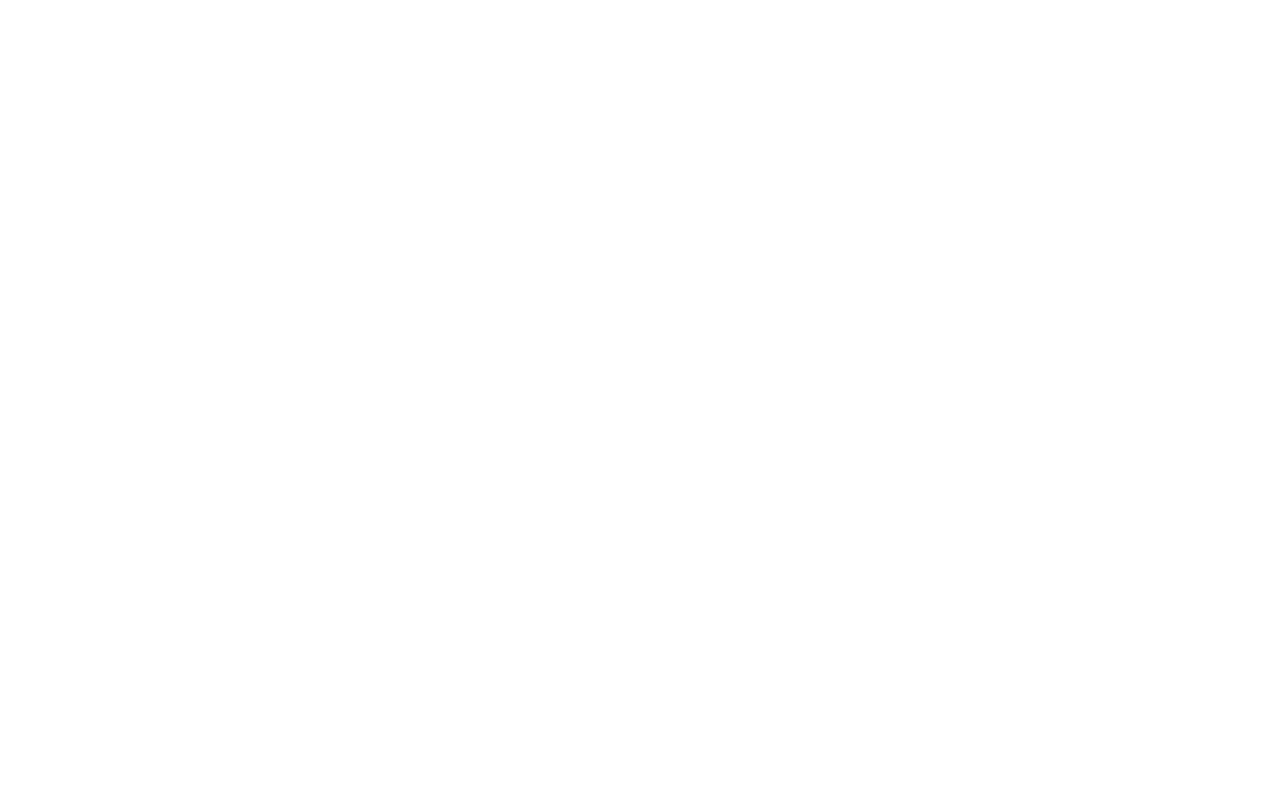
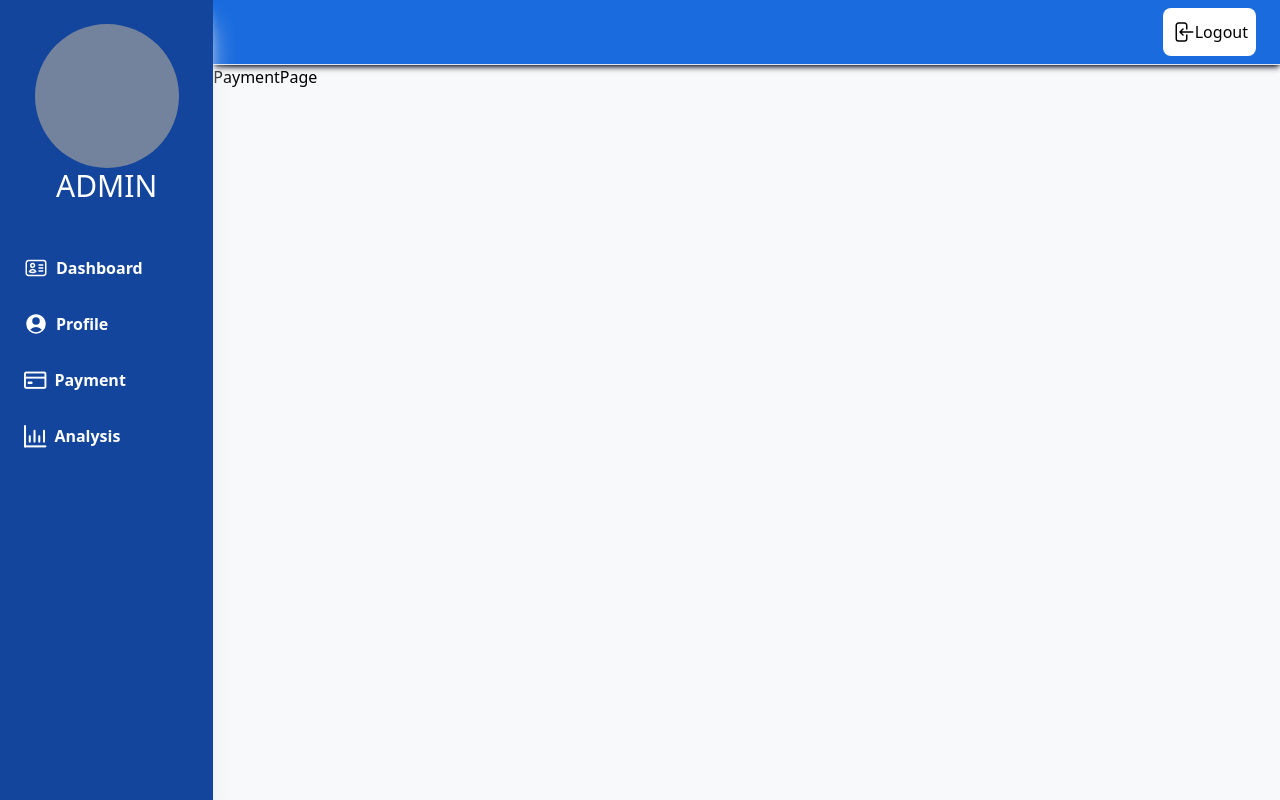
Before and after one commit to mihir3004/Odoo-Furniture-renting, a React (Create React App) app in the folder client/: page /admin/payment in a window 1280 px wide. Before the commit this address had no page. Built offline with nearby package versions, Linux system fonts and the light colour scheme; grey boxes are pictures that could not be loaded.

Commit message:
File added

```diff
--- a/client/src/App.js
+++ b/client/src/App.js
@@ -14,6 +14,8 @@
 import Furniture from "./pages/User/Furniture";
 import FurnitureMainPage from "./pages/User/FurnitureMainPage";
 import SellItem from "./pages/User/SellItem";
+import PaymentPage from "./pages/Admin/PaymentPage";
+import Analysis from "./pages/Admin/Analysis";
 const App = () => {
   const router = createBrowserRouter([
     {
@@ -64,6 +66,16 @@
           element: <AdminDashboard />,
           errorElement: <ErrorPage />,
         },
+        {
+          path: "payment",
+          element: <PaymentPage />,
+          errorElement: <ErrorPage />,
+        },
+        {
+          path: "analysis",
+          element: <Analysis />,
+          errorElement: <ErrorPage />,
+        },
       ],
     },
 
--- a/client/src/components/Admin/Header.jsx
+++ b/client/src/components/Admin/Header.jsx
@@ -38,7 +38,7 @@
             className="opacity-70 w-36 h-36 rounded-full  m-auto  "
           />
           <Link
-            to={"/school"}
+            to={"/admin"}
             className="text-white text-3xl  first-letter:font-semibold uppercase hover:text-gray-300 "
           >
             Admin
@@ -47,7 +47,7 @@
         <nav className=" text-base font-semibold pt-3 overflow-y-scroll h-4/6">
           <div className=" hover:shadow-gray-400 hover:shadow-md">
             <Link
-              to={"/school"}
+              to={"/admin"}
               className="flex items-center active-nav-link text-white py-4 pl-6 nav-item gap-2 focus:outline-none focus:shadow-md focus:shadow-gray-500"
             >
               <svg
@@ -86,6 +86,38 @@
                 />
               </svg>
               Profile
+            </Link>
+          </div>
+          <div className="hover:shadow-gray-400 hover:shadow-md">
+            <Link
+              to={"payment"}
+              className="flex items-center active-nav-link text-white py-4 pl-6 nav-item gap-2 focus:outline-none focus:shadow-md focus:shadow-gray-500"
+            >
+              <span className="inline-flex items-center">
+                <span
+                  className="pi pi-credit-card mr-2"
+                  style={{
+                    fontSize: "1.4rem",
+                  }}
+                ></span>{" "}
+                Payment
+              </span>
+            </Link>
+          </div>
+          <div className="hover:shadow-gray-400 hover:shadow-md">
+            <Link
+              to={"analysis"}
+              className="flex items-center active-nav-link text-white py-4 pl-6 nav-item gap-2 focus:outline-none focus:shadow-md focus:shadow-gray-500"
+            >
+              <span className="inline-flex items-center">
+                <span
+                  className="pi pi-chart-bar mr-2"
+                  style={{
+                    fontSize: "1.4rem",
+                  }}
+                ></span>
+                Analysis
+              </span>
             </Link>
           </div>
         </nav>
--- /dev/null
+++ b/client/src/pages/Admin/Analysis.js
@@ -0,0 +1,39 @@
+import React from "react";
+import Chart from "react-apexcharts";
+
+const Analysis = () => {
+  const chartData = {
+    options: {
+      xaxis: {
+        categories: [
+          "New York",
+          "Los Angeles",
+          "Chicago",
+          "Houston",
+          "Phoenix",
+          "Philadelphia",
+        ],
+      },
+    },
+    series: [
+      {
+        name: "Payments",
+        data: [4000, 3000, 3500, 5000, 2000, 4500],
+      },
+    ],
+  };
+
+  return (
+    <div className="bg-white rounded-lg shadow-md p-4">
+      <h2 className="text-lg font-bold mb-4">Location-wise Payments</h2>
+      <Chart
+        options={chartData.options}
+        series={chartData.series}
+        type="bar"
+        height={300}
+      />
+    </div>
+  );
+};
+
+export default Analysis;
--- a/client/src/pages/Admin/Dashboard.jsx
+++ b/client/src/pages/Admin/Dashboard.jsx
@@ -37,6 +37,14 @@
           <div className="font-semibold p-5 text-2xl">Total Earning</div>
           <AnimatedCount finalCount={50} />
         </div>
+        <div className=" text-center rounded-lg bg-gray-300 ">
+          <div className="font-semibold p-5 text-2xl">Sells Count</div>
+          <AnimatedCount finalCount={50} />
+        </div>
+        <div className=" text-center rounded-lg bg-gray-300 ">
+          <div className="font-semibold p-5 text-2xl">Total Category</div>
+          <AnimatedCount finalCount={50} />
+        </div>
       </div>
     </div>
   );
--- /dev/null
+++ b/client/src/pages/Admin/PaymentPage.jsx
@@ -0,0 +1,5 @@
+const PaymentPage = () => {
+  return <div>PaymentPage</div>;
+};
+
+export default PaymentPage;
```
